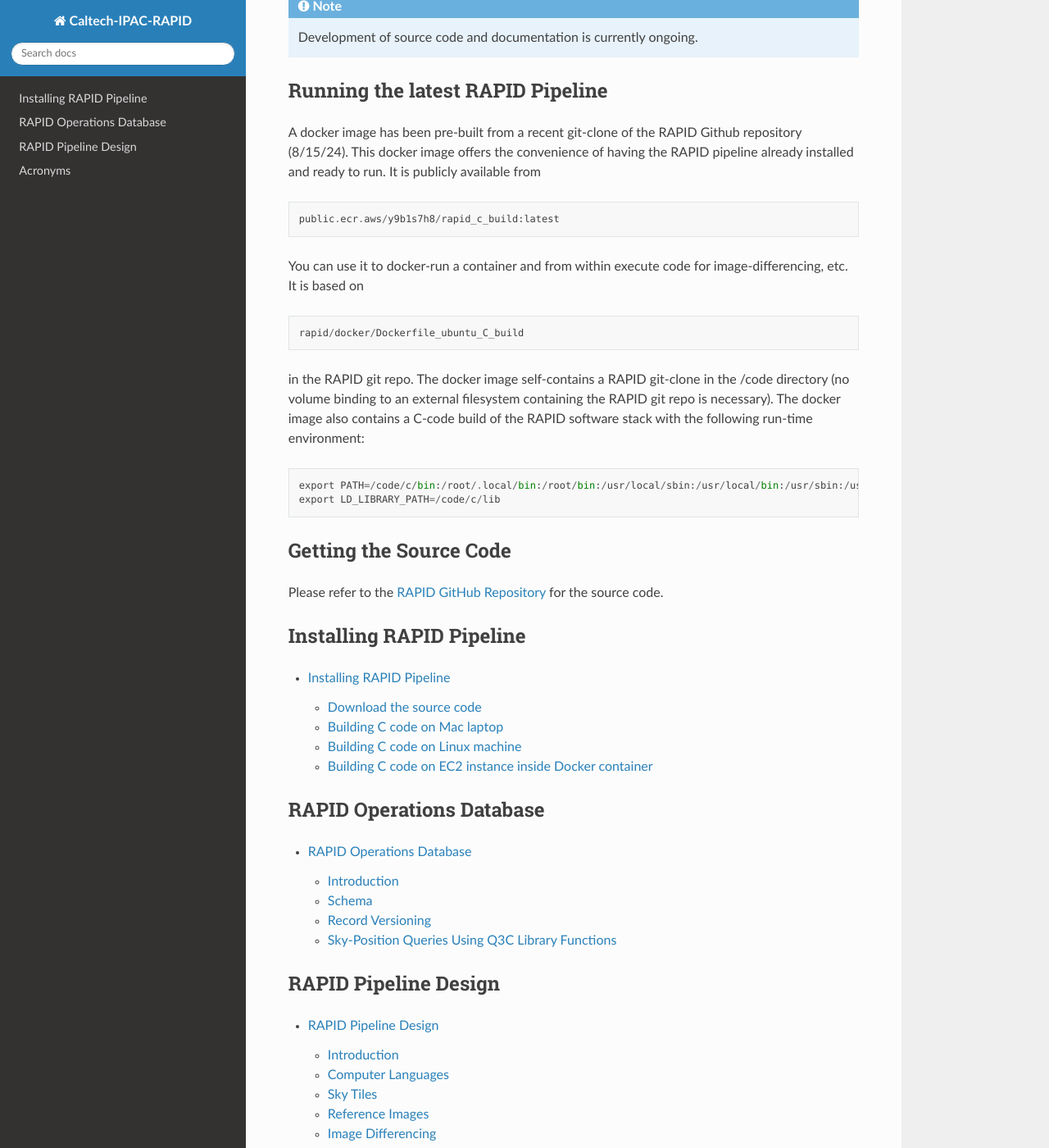
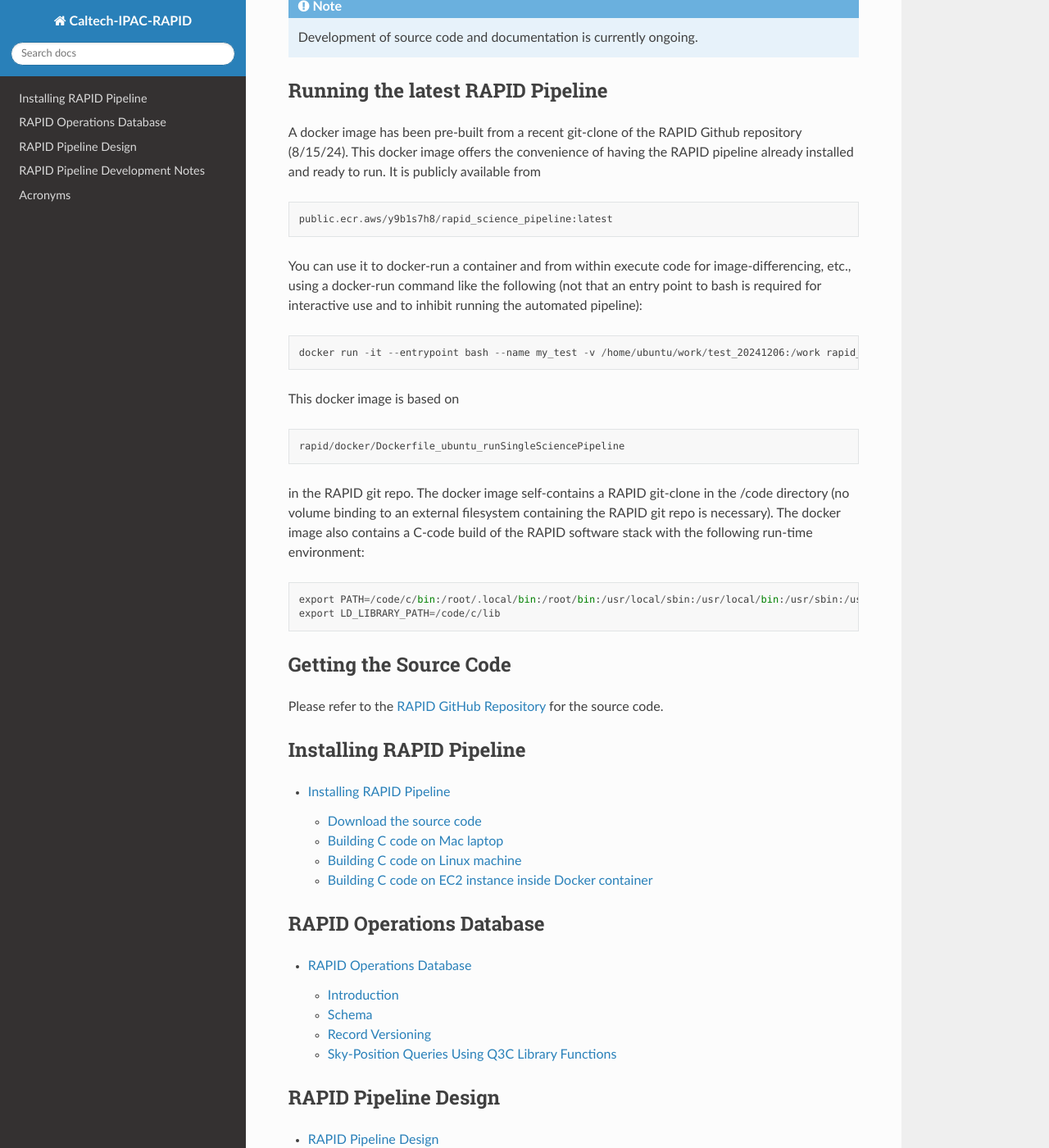
Before and after one commit to Caltech-IPAC/rapid, a Sphinx documentation site: the page built from docs/source/index.rst, in a window 1280 px wide and 1400 px high, scrolled down 239 px. Shown: the whole window at 82% size. Built offline with Sphinx 7.4.7 and the Read the Docs theme 3.1.0, drawn with Linux system fonts in a browser that asks for light colours; some of the changed text lies outside the part shown.

Commit message:
Updated the name of the docker image for the RAPID pipeline.

```diff
--- a/docs/source/index.rst
+++ b/docs/source/index.rst
@@ -24,14 +24,23 @@ pipeline already installed and ready to run.  It is publicly available from
 
 .. code-block::
 
-   public.ecr.aws/y9b1s7h8/rapid_c_build:latest
+   public.ecr.aws/y9b1s7h8/rapid_science_pipeline:latest
 
 You can use it to docker-run a container and from within execute
-code for image-differencing, etc.  It is based on
+code for image-differencing, etc., using a docker-run command like the
+following (not that an entry point to bash is required for interactive use
+and to inhibit running the automated pipeline):
 
 .. code-block::
 
-   rapid/docker/Dockerfile_ubuntu_C_build
+   docker run -it --entrypoint bash --name my_test -v /home/ubuntu/work/test_20241206:/work rapid_science_pipeline:latest
+
+
+This docker image is based on
+
+.. code-block::
+
+   rapid/docker/Dockerfile_ubuntu_runSingleSciencePipeline
 
 in the RAPID git repo.  The docker image self-contains a
 RAPID git-clone in the /code directory (no volume binding to an
@@ -80,6 +89,14 @@ RAPID Pipeline Design
 
    pl/pl.rst
 
+RAPID Pipeline Development Notes
+************************************
+
+.. toctree::
+   :maxdepth: 2
+
+   dev/notes.rst
+
 Acronyms
 ************************************
 
```
